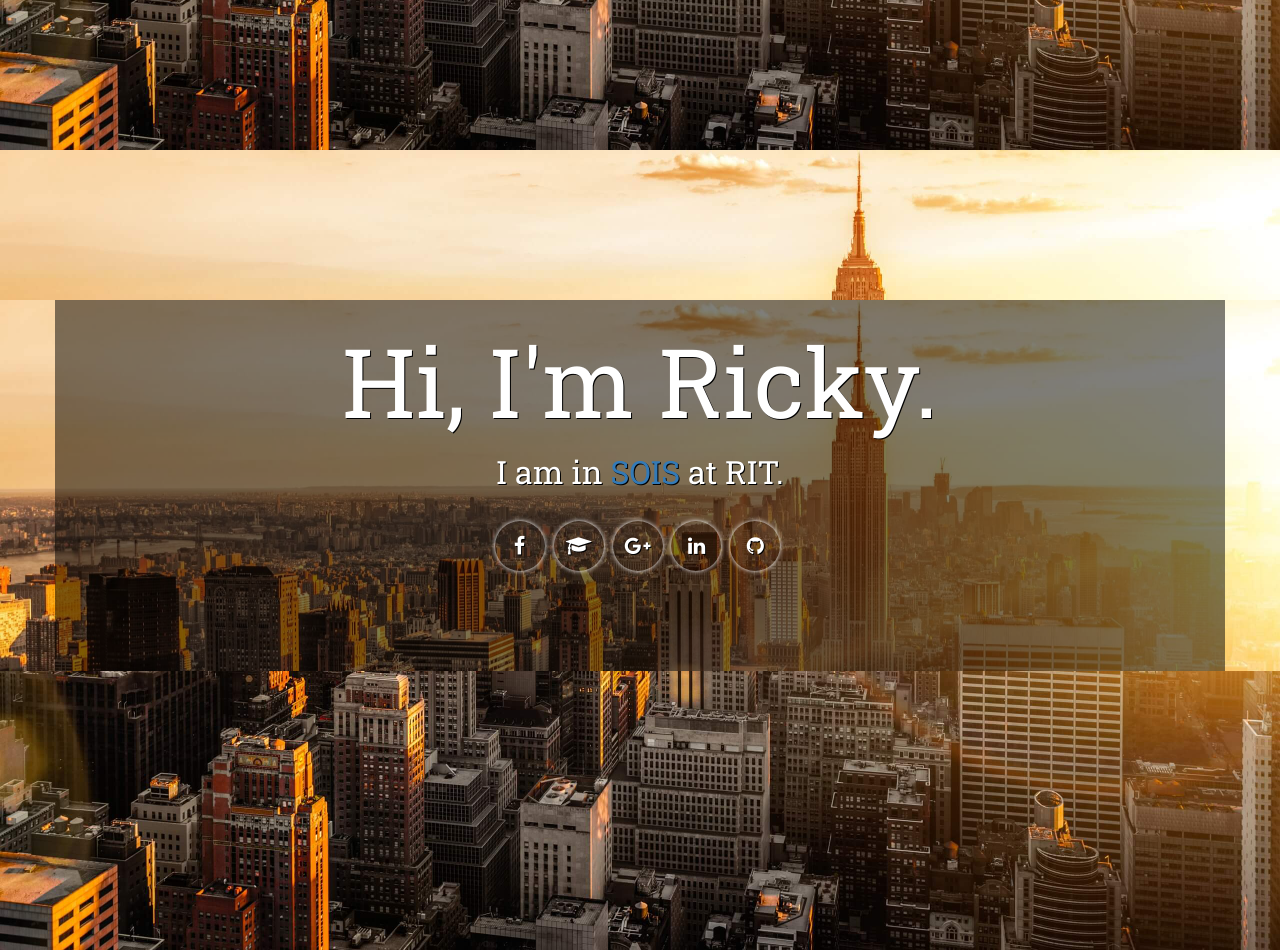
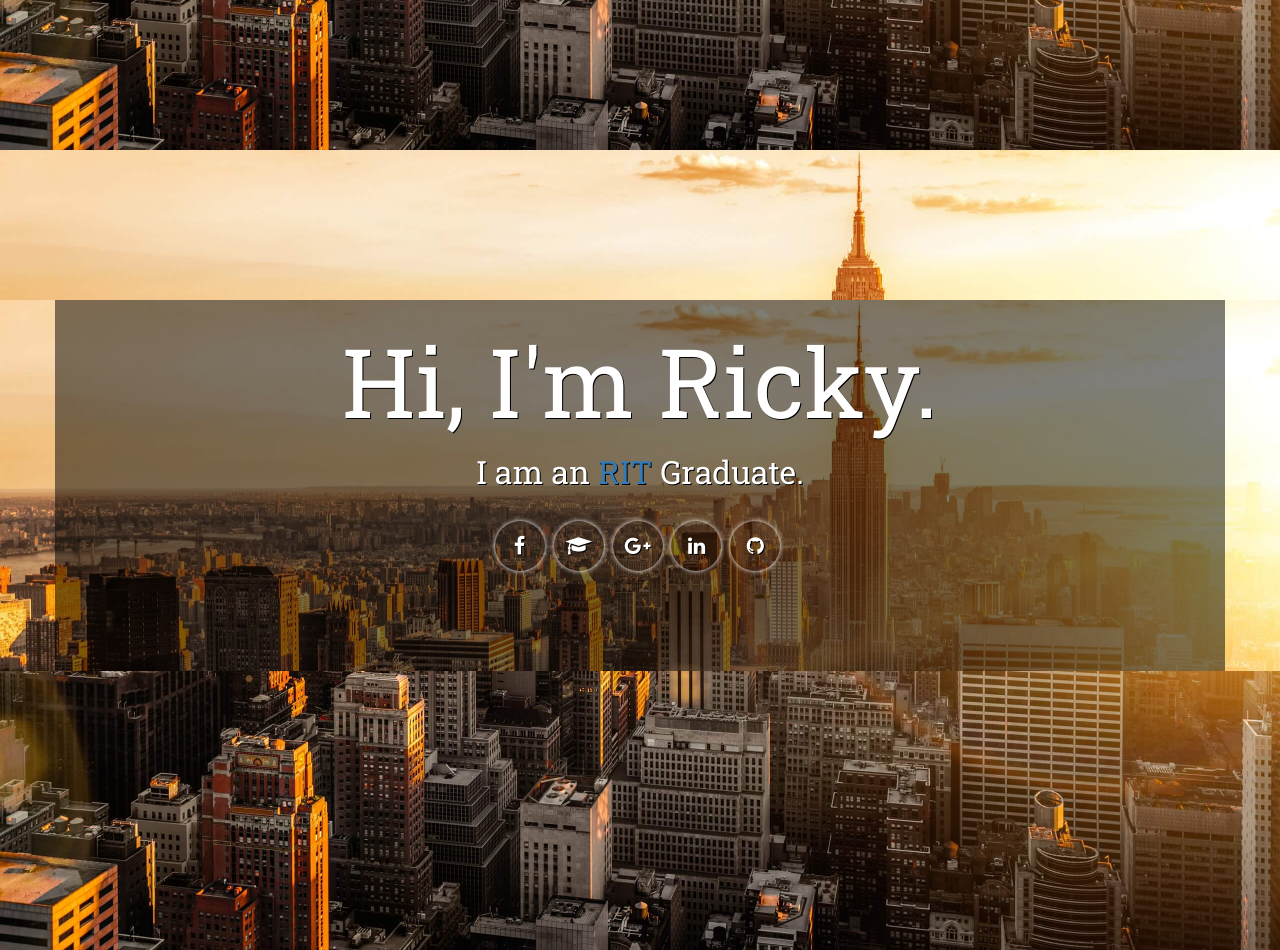
Before and after one commit to rsauberman/Personal-Site, a plain HTML site: page index.html in a window 1280 px wide. Shown: the top 950 px of the page. Drawn offline with nearby package versions, Linux system fonts and the light colour scheme; no server answers.

Commit message:
Update the header text.
- Officially graduated from RIT.

```diff
--- a/index.html
+++ b/index.html
@@ -27,7 +27,7 @@
     <div>
         <div class="container">
             <h1>Hi, I'm Ricky.</h1>
-            <h2>I am in <a href="https://www.rit.edu/academicaffairs/sois/about-sois" target="_blank" rel="noopener noreferrer">SOIS</a> at RIT.</h2>
+            <h2>I am an <a href="https://www.rit.edu/" target="_blank" rel="noopener noreferrer">RIT</a> Graduate.</h2>
             <div class="col-xs-12 col-s-12 col-md-12 col-lg-12">
                 <ul class="social-network social-circle">
                     <li>
```
